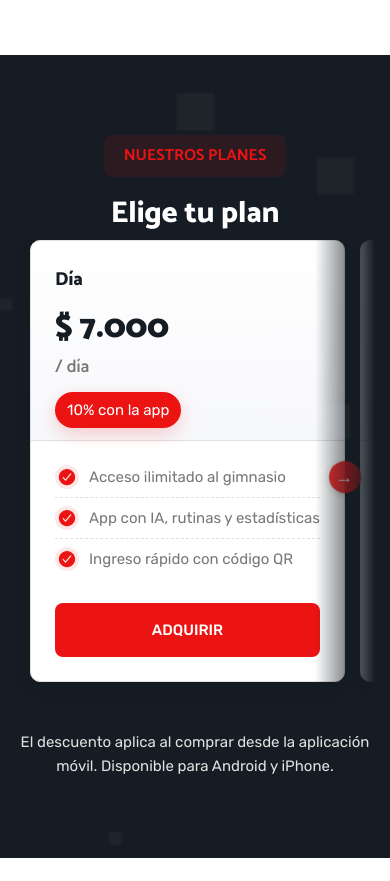
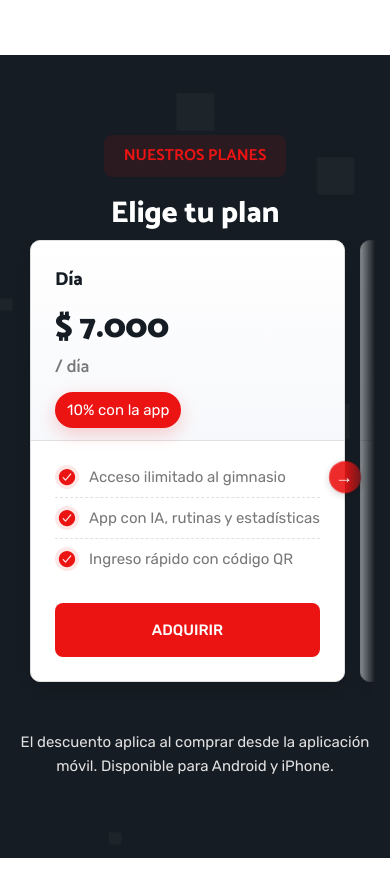
Before and after one commit to Joellizarazo1151874/web_gym, a PHP site: page / in a window 390 px wide. Shown: the part 4268-5149 px from the top of the page. Run offline with PHP 8.4, Linux system fonts and the light colour scheme.

Commit message:
atualizar

```diff
--- a/assets/css/style.css
+++ b/assets/css/style.css
@@ -838,8 +838,8 @@ body {
     overflow-x: auto;
     -webkit-overflow-scrolling: touch;
     /* Gradiente fade para indicar más contenido */
-    mask-image: linear-gradient(to right, black calc(100% - 60px), transparent 100%);
-    -webkit-mask-image: linear-gradient(to right, black calc(100% - 60px), transparent 100%);
+    mask-image: linear-gradient(to right, black calc(100% - 30px), transparent 100%);
+    -webkit-mask-image: linear-gradient(to right, black calc(100% - 30px), transparent 100%);
   }
 
   /* Indicador de scroll (flecha) */
@@ -887,7 +887,7 @@ body {
   }
 
   #planes .pricing-list .scrollbar-item {
-    min-width: calc(90% - 7.5px);
+    min-width: calc(85% - 7.5px);
     scroll-snap-align: start;
     flex-shrink: 0;
   }
```
